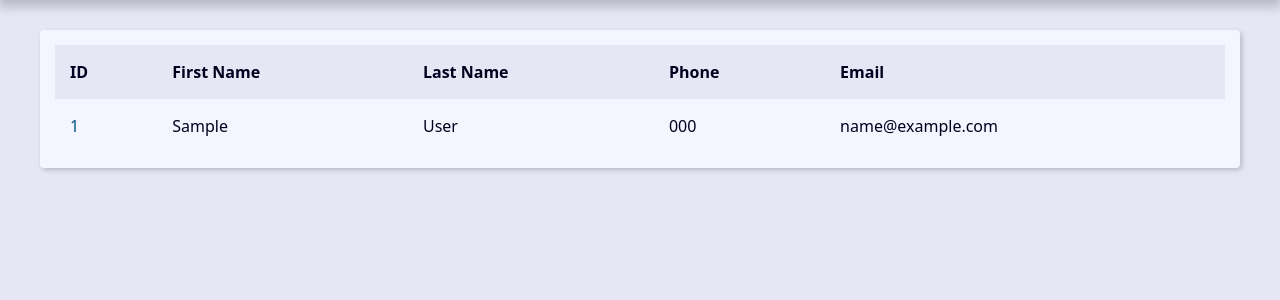
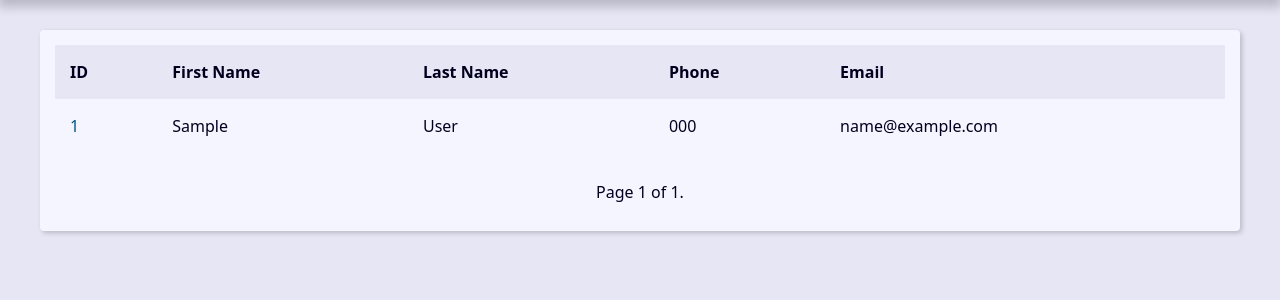
Before and after one commit to brunohouse/PROJETO_AGENDA_DJANGO_26, a Django app: page / in a window 1280 px wide. Shown: the part 239-539 px from the top of the page. Run offline with Django 5.2, Linux system fonts and the light colour scheme; tables that the repository leaves empty hold one stand-in row (values such as "Sample post").

Commit message:
FIM DA AULA 476 - Usando a classe Paginator do django para fazer a paginação

```diff
--- a/base_templates/global/base.html
+++ b/base_templates/global/base.html
@@ -7,6 +7,7 @@
     {% include "global/partials/_header.html" %}
     <main class="content">
         {% block content %}{% endblock content %}
+        {% include "global/partials/_pagination.html" %}
     </main>
 </body>
 </html>
--- /dev/null
+++ b/base_templates/global/partials/_pagination.html
@@ -0,0 +1,19 @@
+{% if page_obj %}
+    <div class="pagination">
+        <span class="step-links">
+            {% if page_obj.has_previous %}
+                <a href="?page=1&q={{request.GET.q.strip}}">&laquo; first</a>
+                <a href="?page={{ page_obj.previous_page_number }}&q={{request.GET.q.strip}}">previous</a>
+            {% endif %}
+
+            <span class="current">
+                Page {{ page_obj.number }} of {{ page_obj.paginator.num_pages }}.
+            </span>
+
+            {% if page_obj.has_next %}
+                <a href="?page={{ page_obj.next_page_number }}&q={{request.GET.q.strip}}">next</a>
+                <a href="?page={{ page_obj.paginator.num_pages }}&q={{request.GET.q.strip}}">last &raquo;</a>
+            {% endif %}
+        </span>
+    </div>
+{% endif %}
--- a/contact/templates/contact/index.html
+++ b/contact/templates/contact/index.html
@@ -2,7 +2,7 @@
 {% extends "global/base.html" %}
 
 {% block content %}
-{% if contacts %}
+{% if page_obj %}
     <div class="responsive-table">
         <table class="contacts-table">
             <capiton class="table-capiton">
@@ -20,7 +20,7 @@
             </thead>
 
             <tbody>
-                {% for contact in contacts %}
+                {% for contact in page_obj %}
                     <tr class="table-row">
                         <td class="table-cel">
                             <a
--- a/contact/views/contact_views.py
+++ b/contact/views/contact_views.py
@@ -2,18 +2,23 @@ from django.shortcuts import render, get_object_or_404 , redirect
 from django.db.models import Q
 from contact.models import Contact
 from django.http import Http404
+from django.core.paginator import Paginator
+
+
 
 # Create your views here.
 
 def index(request):
     contacts = Contact.objects\
         .filter(show=True)\
-        .order_by('-id')[0:10]
+        .order_by('-id')
 
-    # print(contacts.query)  mostra a query(caminho) que o programa percorre e solicita no banco de dados
+    paginator = Paginator(contacts, 10)
+    page_number = request.GET.get("page")
+    page_obj = paginator.get_page(page_number)
 
     context = {
-        'contacts': contacts,
+        'page_obj': page_obj,
         'site_title': 'Contatos - ',
     }
 
@@ -38,10 +43,14 @@ def search(request):
                 Q(email__icontains=search_value)
                 )\
         .order_by('-id')
+    paginator = Paginator(contacts, 10)
+    page_number = request.GET.get("page")
+    page_obj = paginator.get_page(page_number)
 
     context = {
-        'contacts': contacts,
+        'page_obj': page_obj,
         'site_title': 'Search - ',
+        'search_value': search_value,
     }
 
     return render(
```
